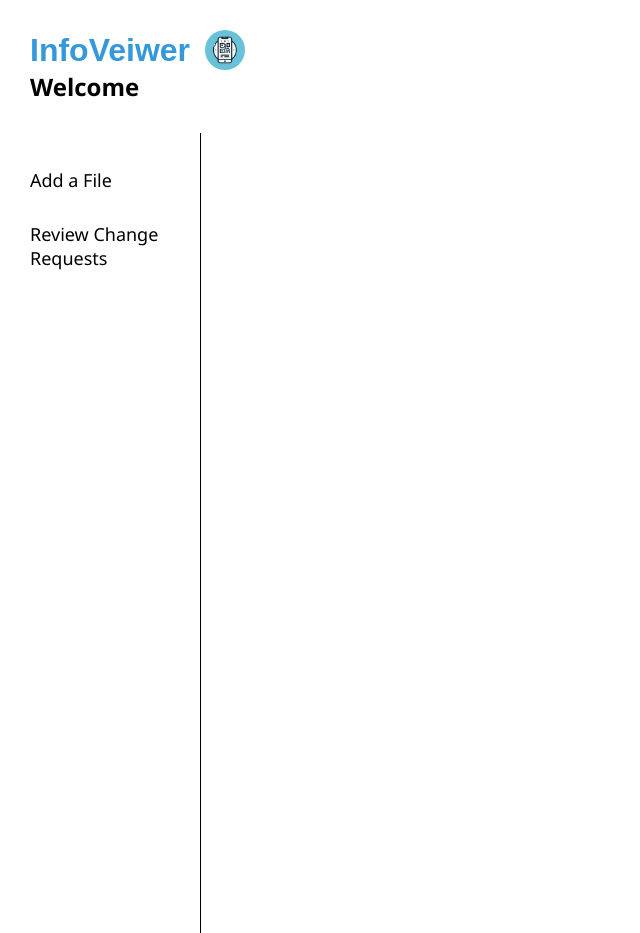
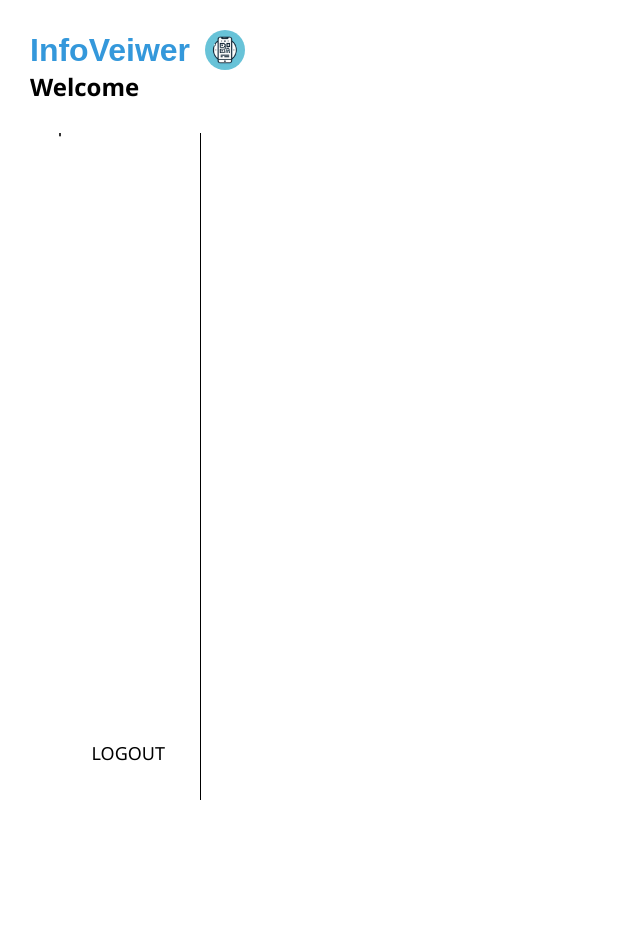
Before and after one commit to Amritanshu-Shandilya/Resource_Server, a Flask app: template templates/admin_dashboard.html in a window 1280 px wide. Shown: the whole page, without its empty margins (0-640 px from the left). After the commit the page ends 800 px from the top, so only its background shows below. Run offline with Flask 3, Linux system fonts and the light colour scheme; the template is opened without the code that fills it, so the values that code supplies are empty.

Commit message:
modified the css

```diff
--- a/templates/admin_dashboard.html
+++ b/templates/admin_dashboard.html
@@ -13,10 +13,14 @@
         }
 
         header {
+            position: fixed;
             background-color: #fff ;
             color: #3498db;
             padding: 30px;
             text-align: left;
+            width: 100%;
+            top: 0;
+            z-index: 1000;
         }
 
         header h1 {
@@ -46,9 +50,10 @@
             background-color: #fff;
             padding-top: 20px;
             position: fixed;
-            height: 100%;
-            overflow: auto;
-            transition: 0.5s;
+            height: 100vh;
+            display: flex;
+            flex-direction: column;
+            justify-content: space-between;
         }
 
         .sidebar a {
@@ -65,6 +70,10 @@
             color: #3498db;
         }
 
+        .sidebar a:last-child {
+            margin-top: auto; /* Push the last link (LOGOUT) to the bottom */
+        }
+
         .content {
             margin-left: 200px;
             padding: 16px;
@@ -74,7 +83,16 @@
         .vertical-line {
             border-left: 1px solid black; /* Add a vertical line between content and sidebar */
             height: 100vh; /* Set the height of the line to match the viewport */
-            margin-left: 200px; /* Adjust the margin as needed */
+            margin-left: 200px;
+        }
+
+        .logout-link {
+            text-decoration: none;
+            margin-bottom: 40px;
+            text-align: center;
+            margin-right: 20px;
+            color: #3498db; /* Set the link color to blue */
+            align-self: flex-end; /* Align at the bottom of the sidebar */
         }
 
     </style>
@@ -92,6 +110,7 @@
 
     <a href="#">Add a File</a>
     <a href="#">Review Change Requests</a>
+    <a href="/login" class="logout-link">LOGOUT</a>
 
 </div>
 
```
